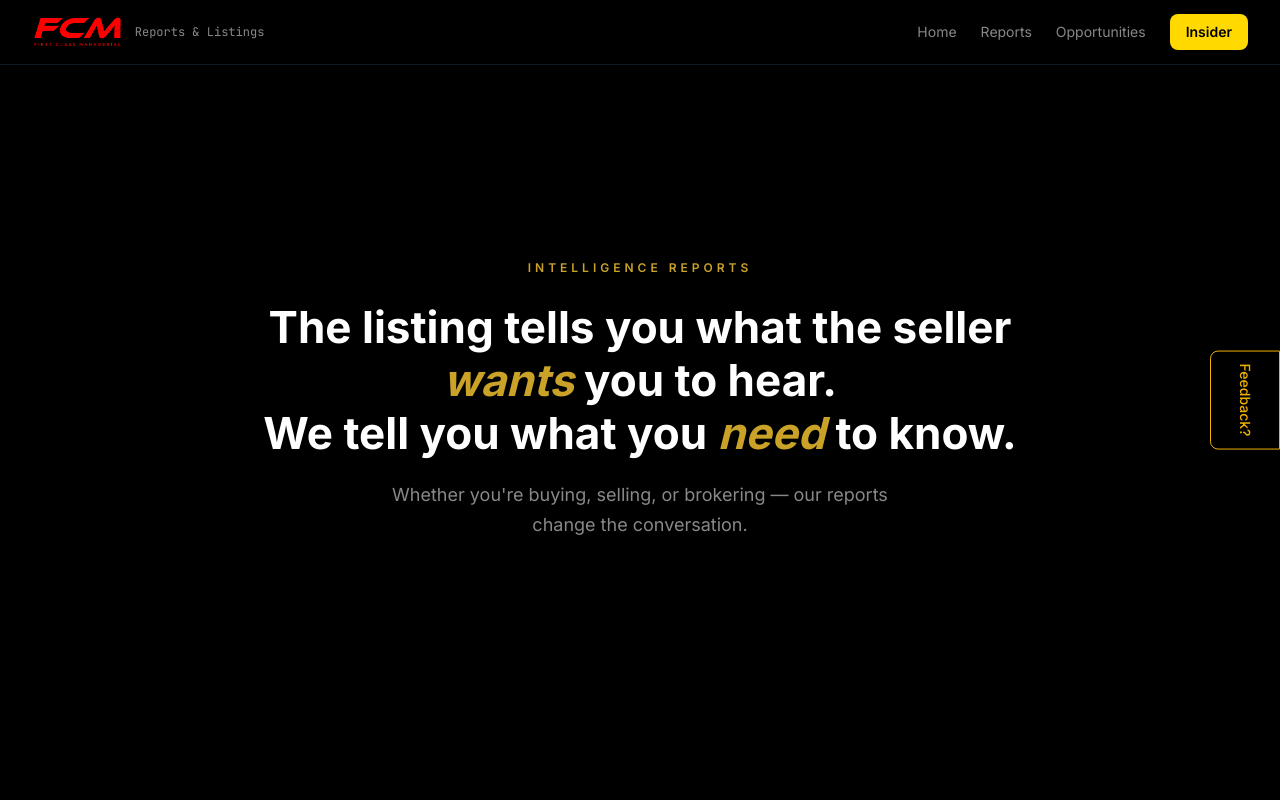
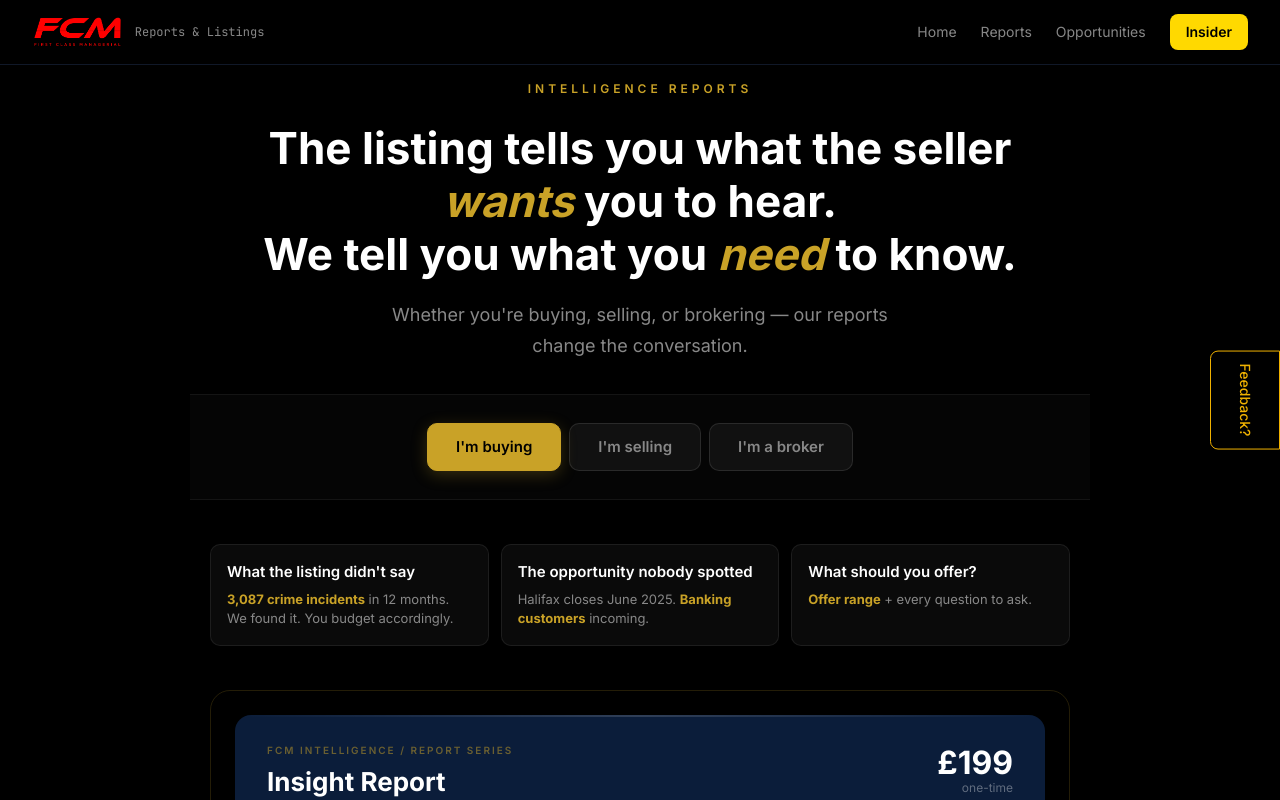
Before and after one commit to agentmicky23-collab/fcm-intelligence-reports, a Next.js app: page /reports in a window 1280 px wide. Shown: the top 800 px of the page. Built offline with nearby package versions, Linux system fonts and the light colour scheme.

Commit message:
Reduce hero-to-tabs spacing

```diff
--- a/components/FCM-ReportShowcase.jsx
+++ b/components/FCM-ReportShowcase.jsx
@@ -227,10 +227,10 @@ export default function ReportShowcase() {
   return (
     <section style={{ maxWidth: 900, margin: "0 auto" }}>
 
-      {/* HERO SECTION — Full viewport impact */}
+      {/* HERO SECTION */}
       <div style={{
-        minHeight: "100vh", display: "flex", flexDirection: "column", justifyContent: "center", alignItems: "center",
-        padding: "80px 20px", textAlign: "center",
+        display: "flex", flexDirection: "column", justifyContent: "center", alignItems: "center",
+        padding: "80px 20px 32px", textAlign: "center",
       }}>
         <div style={{ fontFamily: T.body, fontSize: 12, fontWeight: 600, color: T.gold, textTransform: "uppercase", letterSpacing: 4, marginBottom: 24 }}>Intelligence reports</div>
         <h1 className="fcm-hero-heading" style={{ fontFamily: T.heading, fontSize: 44, fontWeight: 700, color: T.white, lineHeight: 1.2, marginBottom: 20, maxWidth: 780 }}>
```
